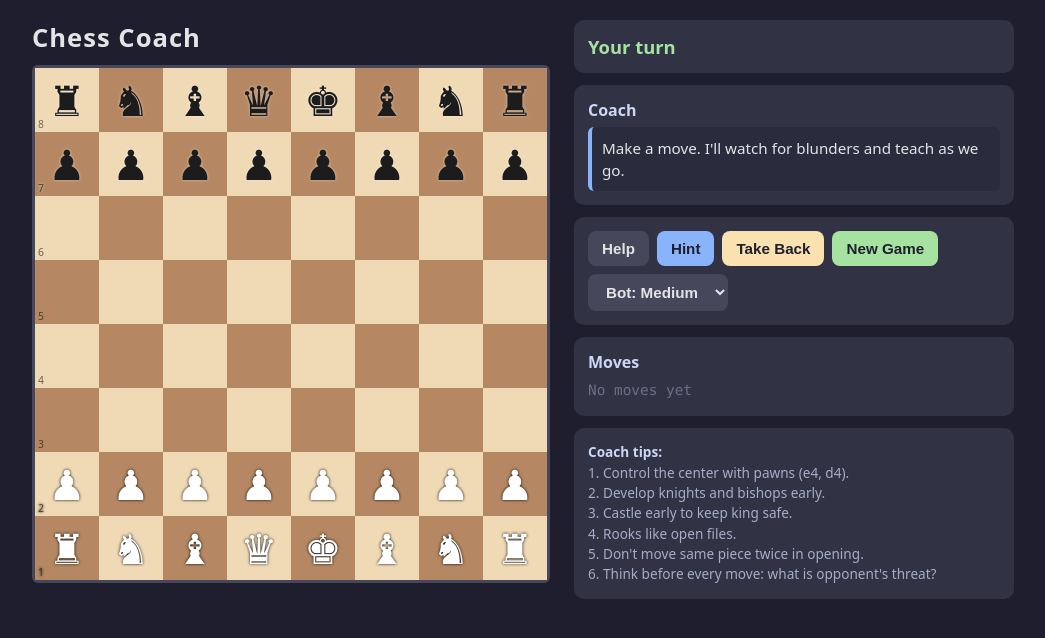
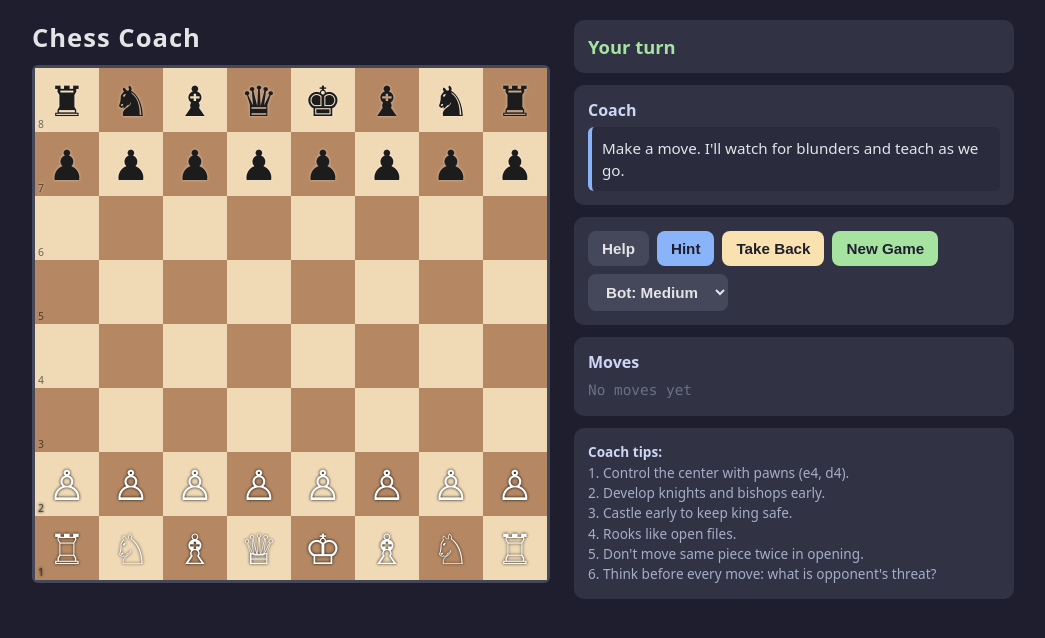
Before and after one commit to chattes/games-pwa, a plain HTML site: page public/chess.html in a window 1280 px wide. Shown: the whole page, without its empty margins (117-1162 px from the left). Drawn offline with Linux system fonts and the light colour scheme.

Commit message:
Fix Safari chess pieces: use distinct white/black Unicode glyphs

```diff
--- a/public/chess.html
+++ b/public/chess.html
@@ -3579,7 +3579,7 @@ const PST = {
   q: [-20,-10,-10,-5,-5,-10,-10,-20, -10,0,0,0,0,0,0,-10, -10,0,5,5,5,5,0,-10, -5,0,5,5,5,5,0,-5, 0,0,5,5,5,5,0,-5, -10,5,5,5,5,5,0,-10, -10,0,5,0,0,0,0,-10, -20,-10,-10,-5,-5,-10,-10,-20],
   k: [-30,-40,-40,-50,-50,-40,-40,-30, -30,-40,-40,-50,-50,-40,-40,-30, -30,-40,-40,-50,-50,-40,-40,-30, -30,-40,-40,-50,-50,-40,-40,-30, -20,-30,-30,-40,-40,-30,-30,-20, -10,-20,-20,-20,-20,-20,-20,-10, 20,30,0,0,0,0,30,20, 20,30,10,0,0,10,30,20]
 };
-const GLYPH = { k: '♚', q: '♛', r: '♜', b: '♝', n: '♞', p: '♟' };
+const GLYPH = { w: { k: '♔', q: '♕', r: '♖', b: '♗', n: '♘', p: '♙' }, b: { k: '♚', q: '♛', r: '♜', b: '♝', n: '♞', p: '♟' } };
 const FILES = 'abcdefgh';
 
 function evaluateBoard(game) {
@@ -3678,7 +3678,7 @@ function render() {
       sq.dataset.square = squareName(r, c);
       const piece = board[r][c];
       if (piece) {
-        sq.textContent = GLYPH[piece.type];
+        sq.textContent = GLYPH[piece.color][piece.type];
         sq.style.color = piece.color === 'w' ? '#ffffff' : '#1c1c1c';
         sq.style.textShadow = piece.color === 'w' ? '0 0 3px #000' : '0 0 3px #fff8';
       }
```
